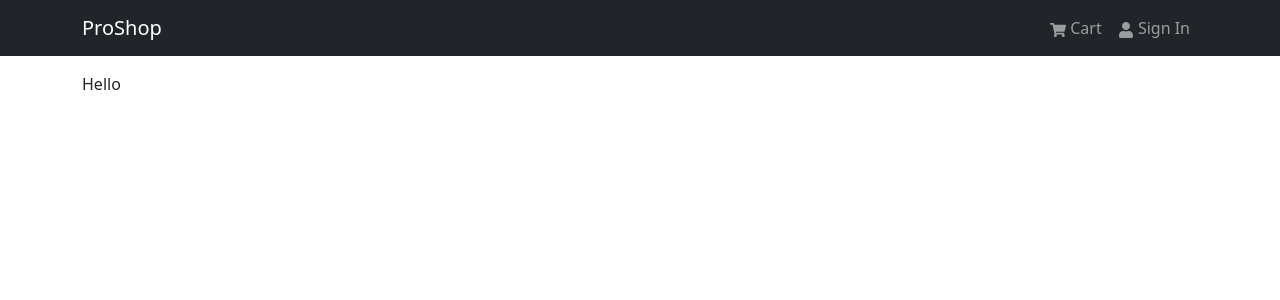
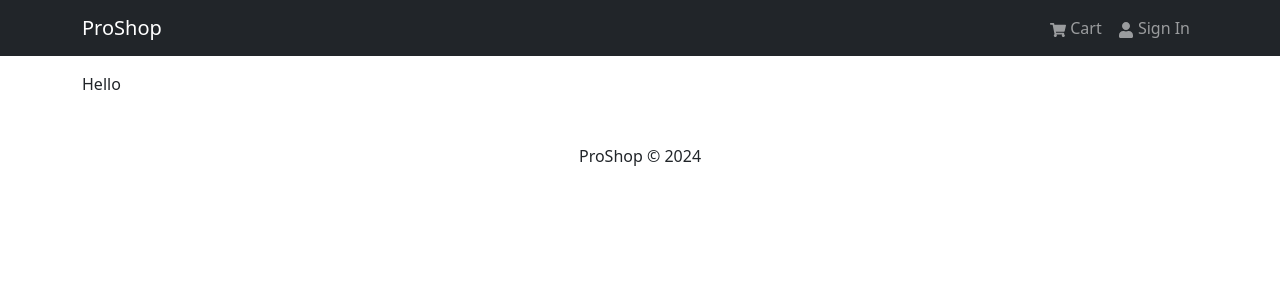
Before and after one commit to pranavbansal2809/proshop-v2-MERN, a React (Create React App) app in the folder frontend/: page / in a window 1280 px wide. Shown: the top 300 px of the page. Built offline with nearby package versions, Linux system fonts and the light colour scheme.

Commit message:
Added Footer

```diff
--- a/frontend/src/App.js
+++ b/frontend/src/App.js
@@ -1,5 +1,6 @@
 import { Container } from "react-bootstrap"
 import Header from "./components/Header"
+import Footer from "./components/Footer"
 
 const App = () => {
   return (
@@ -10,6 +11,7 @@
           <p>Hello</p>
         </Container>
       </main>
+      <Footer/>
     </>
   )
 }
--- /dev/null
+++ b/frontend/src/components/Footer.jsx
@@ -0,0 +1,19 @@
+import { Container, Row, Col } from "react-bootstrap"
+
+const Footer = () => {
+    const currentYear = new Date().getFullYear();
+
+  return (
+    <footer>
+        <Container>
+            <Row>
+                <Col className="text-center py-3">
+                    <p>ProShop &copy; {currentYear}</p>
+                </Col>
+            </Row>
+        </Container>
+    </footer>
+  )
+}
+
+export default Footer
```
